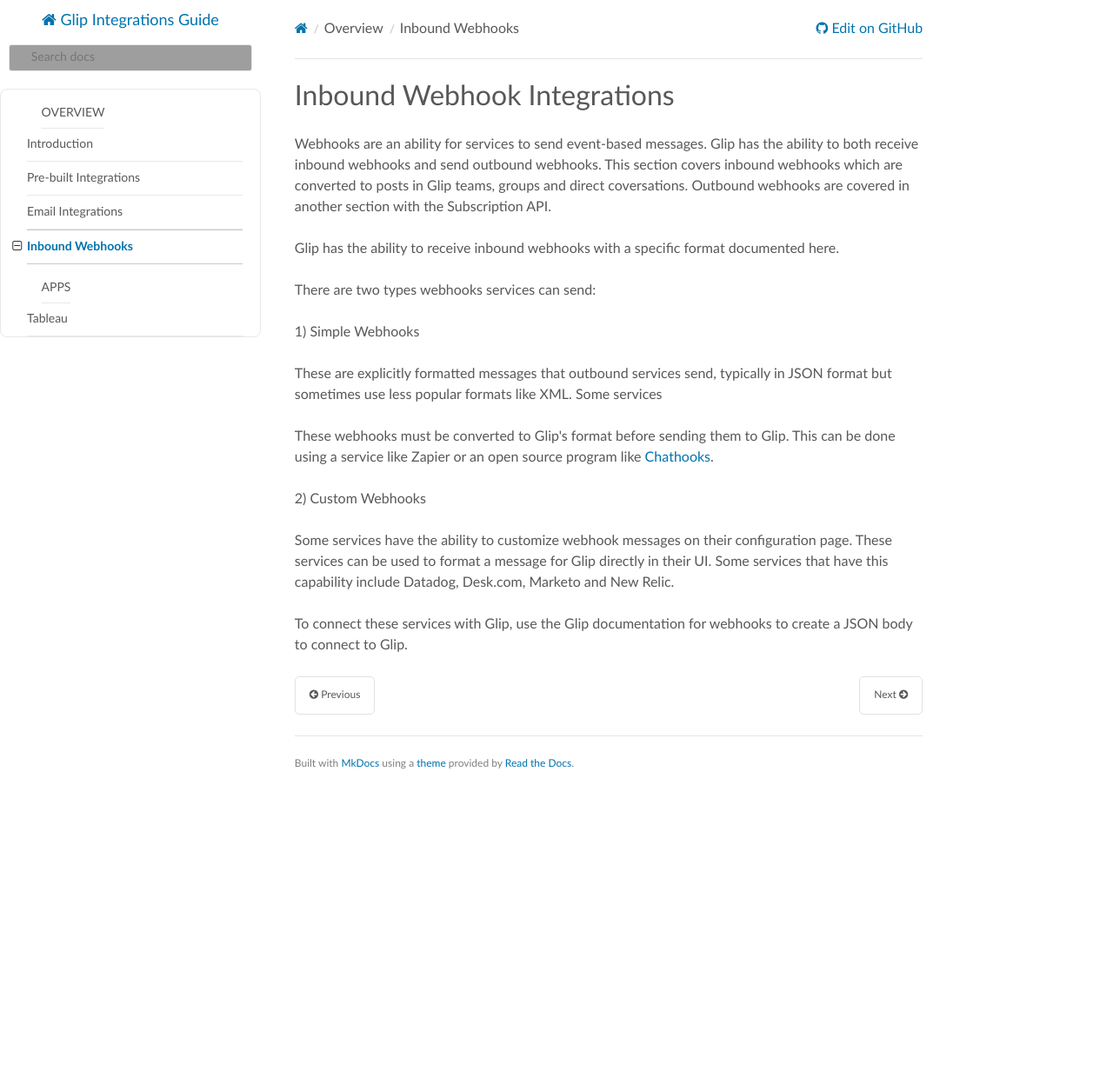
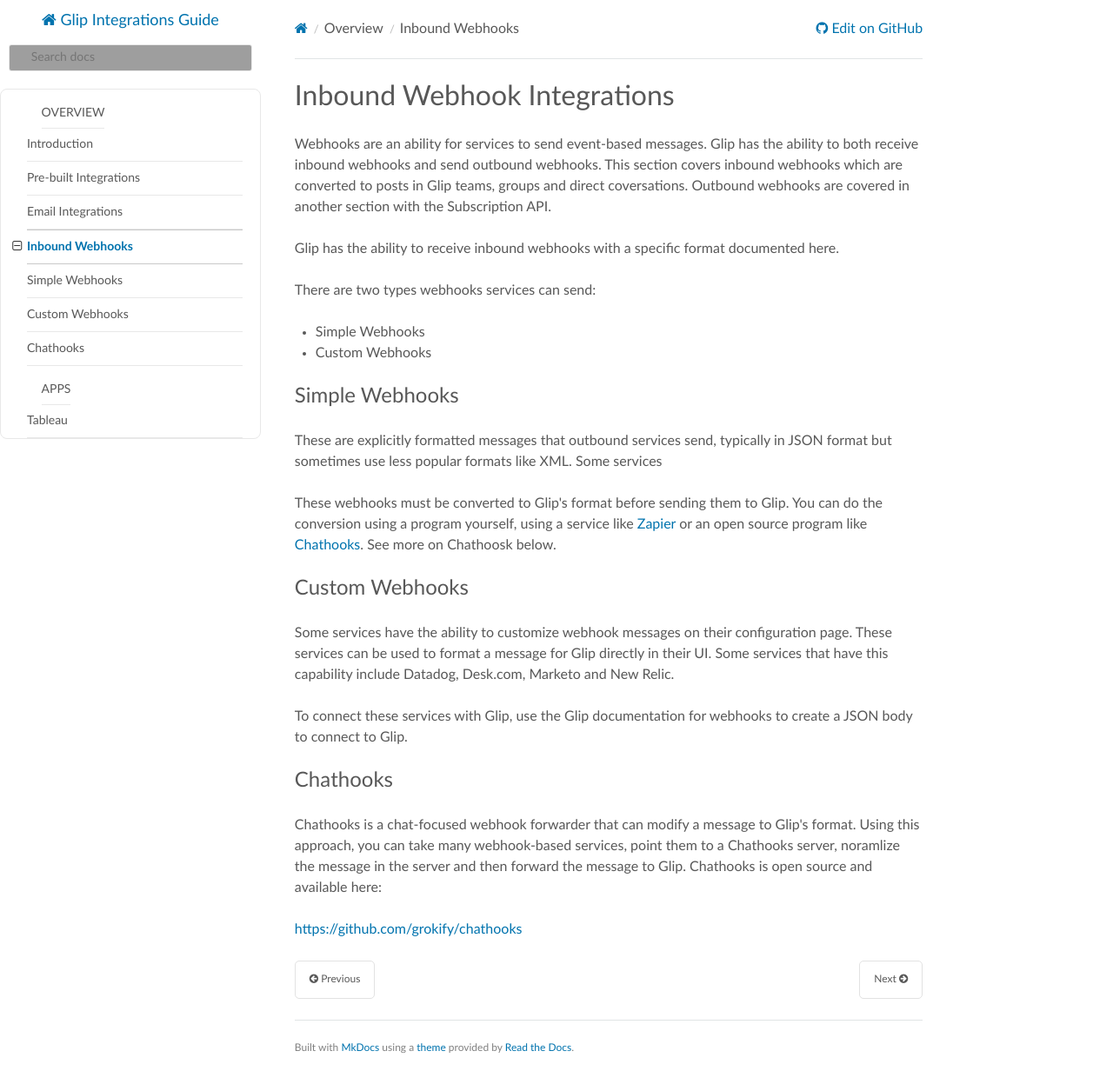
Before and after one commit to grokify/glip-integrations-guide, an MkDocs documentation site: the page built from docs/webhook-integrations.md, in a window 1280 px wide and 1232 px high. Shown: the whole window at 87% size. Built offline with MkDocs 1.6.1, drawn with Linux system fonts in a browser that asks for light colours; nearby versions of some CDN libraries; old or Windows-style settings are respelled for this version of MkDocs; grey boxes are pictures that could not be loaded.

Commit message:
update docs

```diff
--- a/docs/webhook-integrations.md
+++ b/docs/webhook-integrations.md
@@ -6,14 +6,23 @@ Glip has the ability to receive inbound webhooks with a specific format document
 
 There are two types webhooks services can send:
 
-1) Simple Webhooks
+* Simple Webhooks
+* Custom Webhooks
+
+## Simple Webhooks
 
 These are explicitly formatted messages that outbound services send, typically in JSON format but sometimes use less popular formats like XML. Some services
 
-These webhooks must be converted to Glip's format before sending them to Glip. This can be done using a service like Zapier or an open source program like [Chathooks](https://github.com/grokify/chathooks).
+These webhooks must be converted to Glip's format before sending them to Glip. You can do the conversion using a program yourself, using a service like [Zapier](https://zapier.com) or an open source program like [Chathooks](https://github.com/grokify/chathooks). See more on Chathoosk below.
 
-2) Custom Webhooks
+## Custom Webhooks
 
 Some services have the ability to customize webhook messages on their configuration page. These services can be used to format a message for Glip directly in their UI. Some services that have this capability include Datadog, Desk.com, Marketo and New Relic.
 
 To connect these services with Glip, use the Glip documentation for webhooks to create a JSON body to connect to Glip.
+
+## Chathooks
+
+Chathooks is a chat-focused webhook forwarder that can modify a message to Glip's format. Using this approach, you can take many webhook-based services, point them to a Chathooks server, noramlize the message in the server and then forward the message to Glip. Chathooks is open source and available here:
+
+[https://github.com/grokify/chathooks](https://github.com/grokify/chathooks)
```
